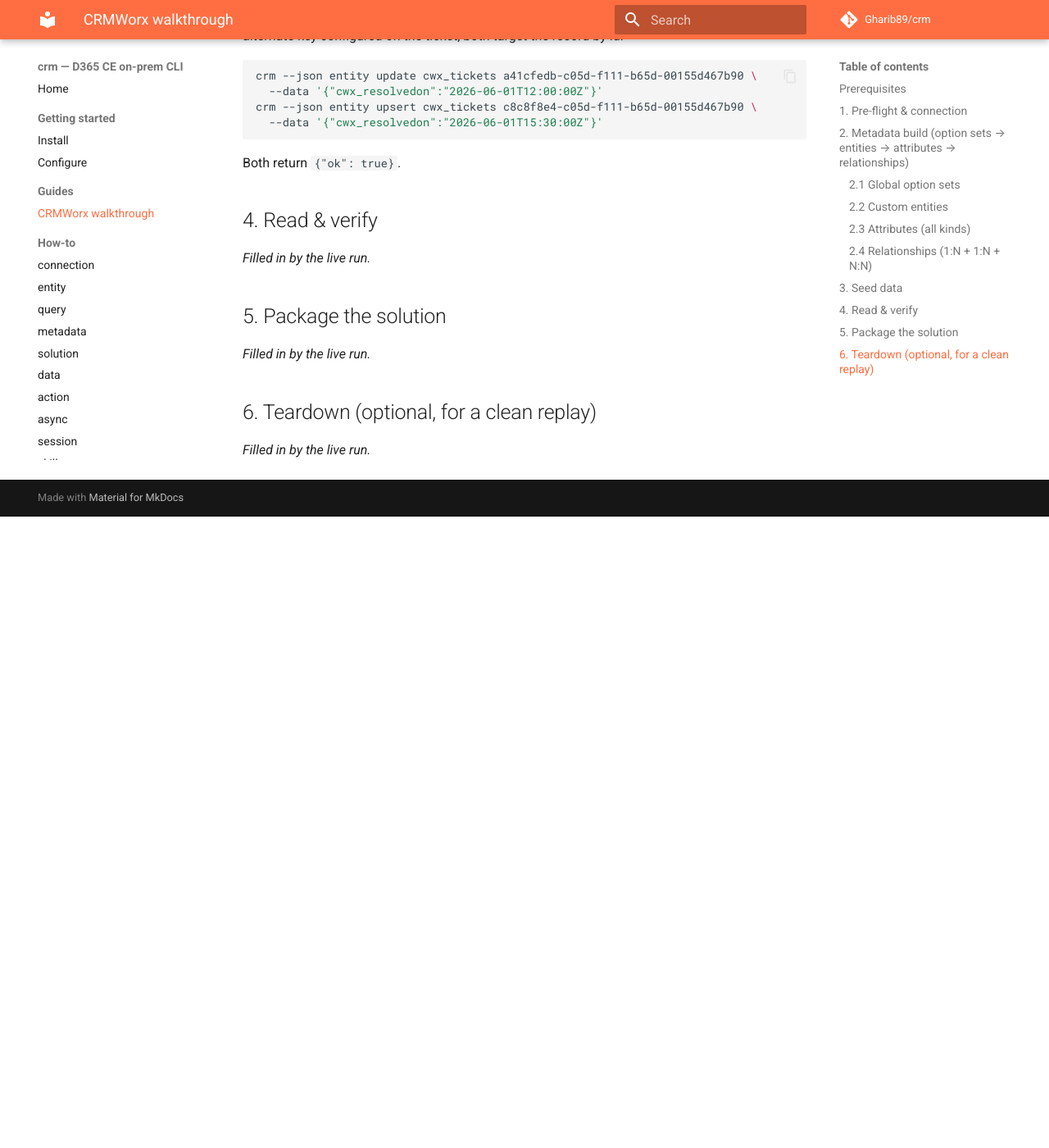
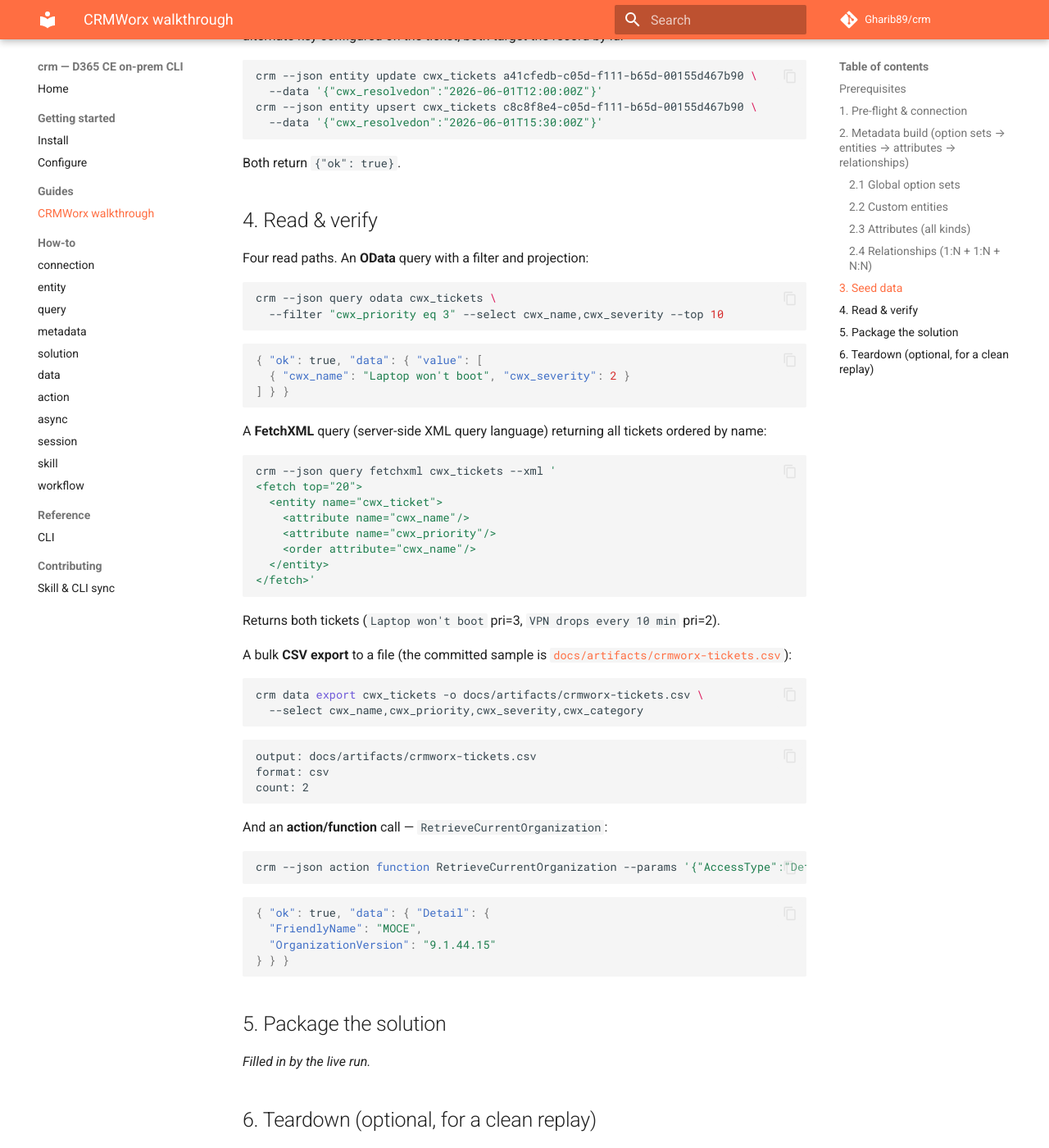
Before and after one commit to Gharib89/crm, an MkDocs documentation site: the page built from docs/guides/crmworx-walkthrough.md, in a window 1280 px wide and 1400 px high, scrolled down 7908 px. Shown: the whole window at 82% size. Built offline with MkDocs 1.6.1 and Material for MkDocs 9.7.7, drawn with Linux system fonts in a browser that asks for light colours; comment, search, counter and statistics services are not loaded; before the commit the page ends 8538 px from its top, so only the background shows below that.

Commit message:
docs(crmworx): transcribe read/verify + commit CSV sample
Co-Authored-By: Claude Opus 4.8 (1M context) <noreply@anthropic.com>

````diff
--- /dev/null
+++ b/docs/artifacts/crmworx-tickets.csv
@@ -0,0 +1,3 @@
+cwx_name,cwx_priority,cwx_severity,cwx_category
+Laptop won't boot,3,2,1
+VPN drops every 10 min,2,2,3
--- a/docs/guides/crmworx-walkthrough.md
+++ b/docs/guides/crmworx-walkthrough.md
@@ -422,7 +422,61 @@ Both return `{"ok": true}`.
 
 ## 4. Read & verify
 
-_Filled in by the live run._
+Four read paths. An **OData** query with a filter and projection:
+
+```bash
+crm --json query odata cwx_tickets \
+  --filter "cwx_priority eq 3" --select cwx_name,cwx_severity --top 10
+```
+
+```json
+{ "ok": true, "data": { "value": [
+  { "cwx_name": "Laptop won't boot", "cwx_severity": 2 }
+] } }
+```
+
+A **FetchXML** query (server-side XML query language) returning all tickets ordered by
+name:
+
+```bash
+crm --json query fetchxml cwx_tickets --xml '
+<fetch top="20">
+  <entity name="cwx_ticket">
+    <attribute name="cwx_name"/>
+    <attribute name="cwx_priority"/>
+    <order attribute="cwx_name"/>
+  </entity>
+</fetch>'
+```
+
+Returns both tickets (`Laptop won't boot` pri=3, `VPN drops every 10 min` pri=2).
+
+A bulk **CSV export** to a file (the committed sample is
+[`docs/artifacts/crmworx-tickets.csv`](../artifacts/crmworx-tickets.csv)):
+
+```bash
+crm data export cwx_tickets -o docs/artifacts/crmworx-tickets.csv \
+  --select cwx_name,cwx_priority,cwx_severity,cwx_category
+```
+
+```text
+output: docs/artifacts/crmworx-tickets.csv
+format: csv
+count: 2
+```
+
+And an **action/function** call — `RetrieveCurrentOrganization`:
+
+```bash
+crm --json action function RetrieveCurrentOrganization --params '{"AccessType":"Default"}'
+```
+
+```json
+{ "ok": true, "data": { "Detail": {
+  "FriendlyName": "MOCE",
+  "OrganizationVersion": "9.1.44.15"
+} } }
+```
 
 ## 5. Package the solution
 
````
